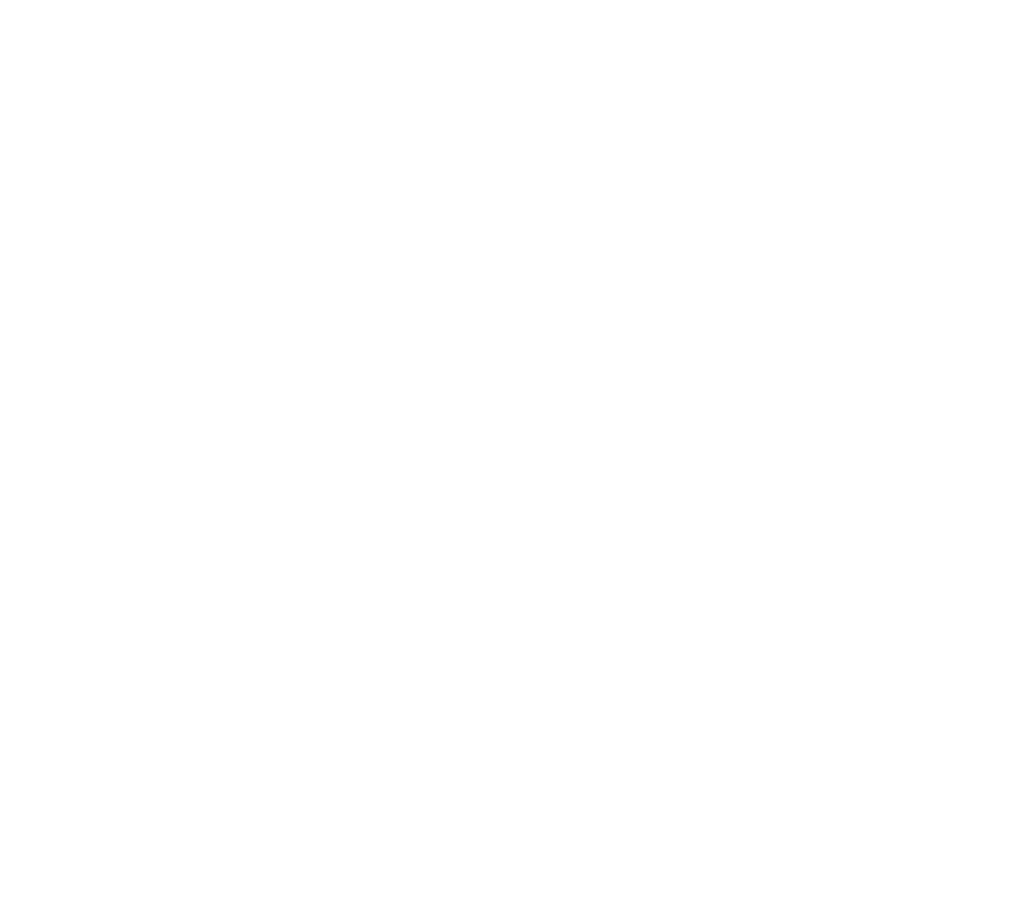
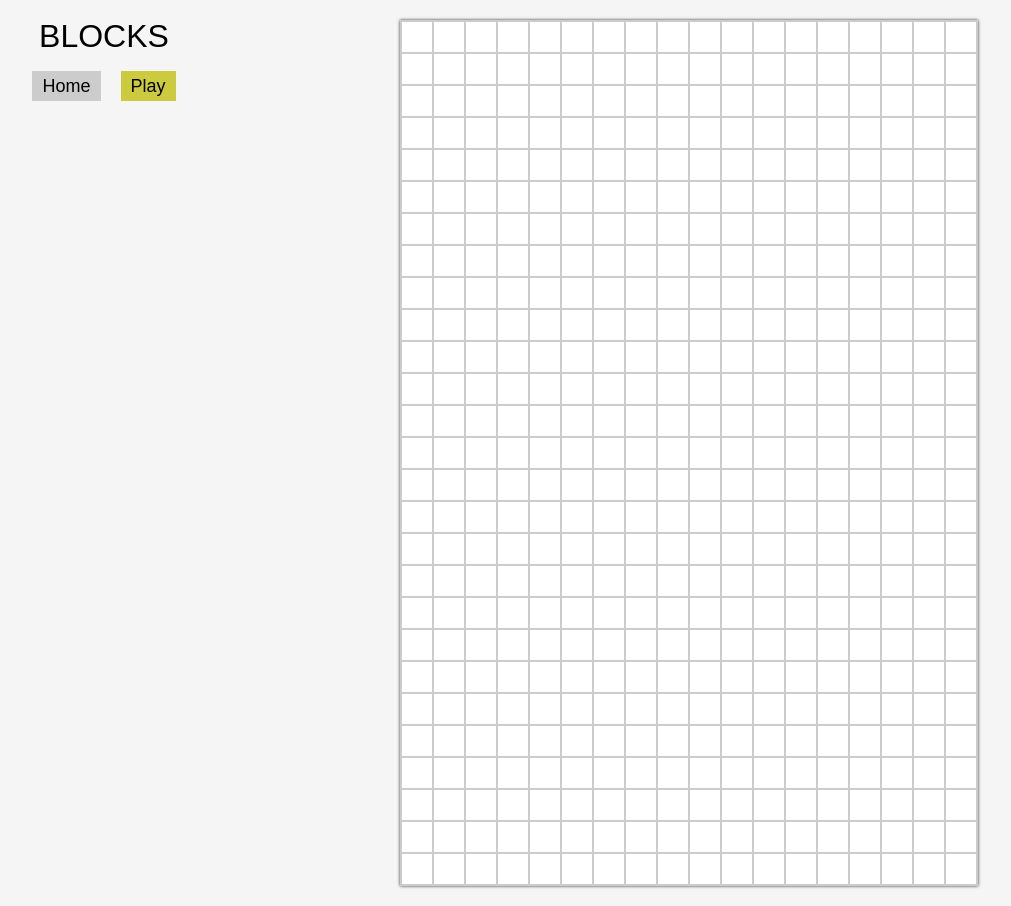
Before and after one commit to bbc91/Blocks, a Vue app: page /game in a window 1280 px wide. Shown: the whole page, without its empty margins (51-1062 px from the left). Before the commit the page ends 800 px from the top, so only its background shows below. Built offline with nearby package versions, Linux system fonts and the light colour scheme.

Commit message:
Add basic board.

```diff
--- a/src/App.vue
+++ b/src/App.vue
@@ -1,5 +1,17 @@
 <template>
     <div id="app">
+        <div id="header">
+            <div id="logo"><h1>BLOCKS</h1></div>
+            <div id="menu">
+                <ul>
+                    <router-link tag="li" to="/">Home</router-link>
+                    <router-link tag="li" to="/game">Play</router-link>
+                </ul>
+            </div>
+        </div>
+        <div>
+
+        </div>
         <router-view/>
     </div>
 </template>
--- a/src/assets/css/style.css
+++ b/src/assets/css/style.css
@@ -21,6 +21,7 @@
     border: 0;
     font-size: 100%;
     font: inherit;
+    font-family: Arial;
     vertical-align: baseline;
 }
 
@@ -32,6 +33,7 @@
 
 body {
     line-height: 1;
+    background: #f5f5f5;
 }
 
 ol, ul {
@@ -52,3 +54,77 @@
     border-collapse: collapse;
     border-spacing: 0;
 }
+
+#header {
+    width: 200px;
+    float: left;
+}
+
+#header #logo {
+    margin-bottom: 25px;
+    text-align: center;
+}
+
+#header #menu ul {
+    text-align: center;
+}
+
+#header #menu ul li {
+    display: inline;
+    margin: 10px;
+    padding: 5px 10px;
+    background: #ccc;
+    cursor: pointer;
+    font-size: 18px;
+}
+
+#header #menu ul li:hover {
+    background: #ccca3f;
+}
+
+#header #menu ul li.router-link-exact-active {
+    background: #ccca3f;
+}
+
+h1 {
+    font-size: 32px;
+}
+
+#board {
+    background: none;
+    border: 1px solid #ccc;
+    background: #ccc;
+    overflow: hidden;
+    width: 576px;
+    margin: 20px auto;
+    box-shadow: 0 0 3px #333;
+}
+
+.row {
+    float: left;
+    width: 100%;
+}
+
+.block {
+    float: left;
+    width: 30px;
+    height: 30px;
+    margin: 1px;
+    background: #fff;
+    font-size: 10px;
+}
+
+.block span {
+    display: none;
+}
+
+.block:hover > span {
+    display: block;
+    margin-top: 9px;
+    text-align: center;
+}
+
+#app {
+    width: 1170px;
+    margin: 20px auto;
+}
--- /dev/null
+++ b/src/components/board.vue
@@ -0,0 +1,50 @@
+<template>
+    <div id="board">
+        <div class="row" v-for="(row, index) in grid">
+            <div class="block" v-for="(block, index2) in row">
+                <span>{{block.position.x}}:{{block.position.y}}</span>
+            </div>
+        </div>
+    </div>
+</template>
+
+<script>
+    export default {
+        name: 'board',
+        data() {
+            return {
+                grid: []
+            }
+        },
+        methods: {
+            // 18
+            buildBoard() {
+                for (let a = 0; a < 27; a++) {
+                    this.grid.push([]);
+                    for (let b = 0; b < 18; b++) {
+
+                        let block = {
+                            id: b + 1,
+                            position: {
+                                x: a + 1,
+                                y: b + 1
+                            },
+                            selected: false,
+                            owner: false
+                        };
+
+                        this.grid[a].push(block);
+                    }
+                }
+            }
+        },
+        created() {
+            this.buildBoard();
+        }
+    }
+</script>
+
+<!-- Add "scoped" attribute to limit CSS to this component only -->
+<style scoped>
+
+</style>
--- a/src/router.js
+++ b/src/router.js
@@ -1,6 +1,7 @@
 import Vue from 'vue'
 import Router from 'vue-router'
 import Home from './views/Index.vue'
+import Game from './views/Game.vue'
 
 Vue.use(Router);
 
@@ -13,6 +14,11 @@
             name: 'home',
             component: Home
         },
+        {
+            path: '/game',
+            name: 'game',
+            component: Game
+        },
         // {
         //     path: '/about',
         //     name: 'about',
--- /dev/null
+++ b/src/views/Game.vue
@@ -0,0 +1,21 @@
+<template>
+    <div class="game">
+        <board></board>
+    </div>
+</template>
+
+<script>
+    import Board from '../components/board'
+
+    export default {
+        components: {
+            Board
+        },
+        data() {
+            return {}
+        },
+        created() {
+
+        }
+    }
+</script>
--- a/src/views/Index.vue
+++ b/src/views/Index.vue
@@ -1,5 +1,5 @@
 <template>
     <div class="index">
-        fwefwe
+        bla
     </div>
 </template>
```
